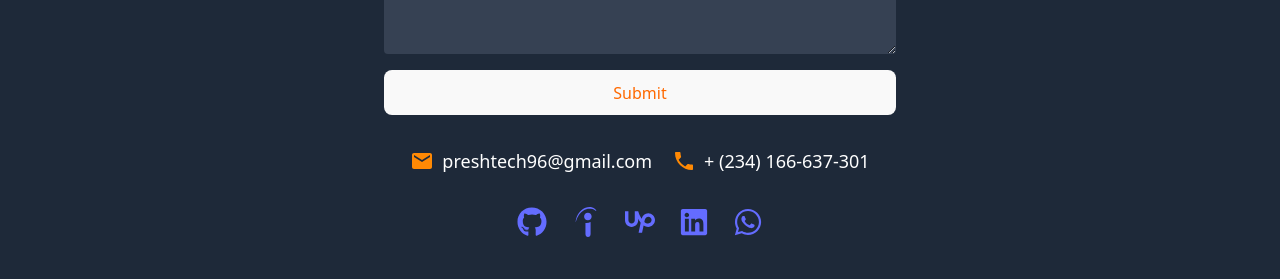
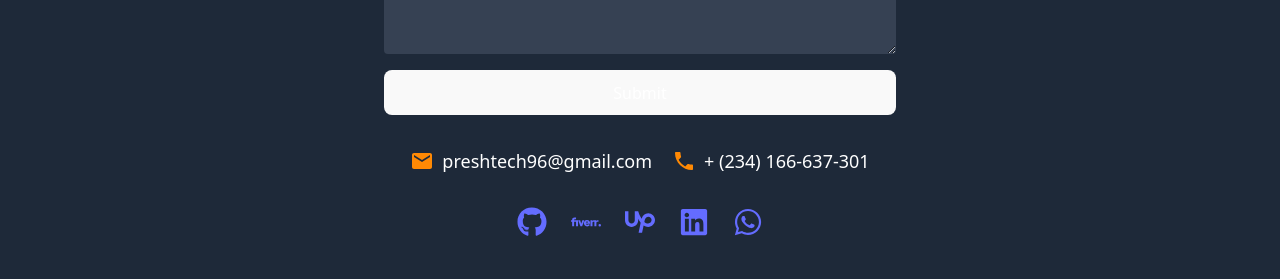
Before and after one commit to preshtech96/Preshtech-portfollio, a React (Vite) app: page / in a window 1280 px wide. Shown: the part 4242-4521 px from the top of the page. Built offline with nearby package versions, Linux system fonts and the light colour scheme.

Commit message:
Update Contact component with new links and icons

```diff
--- a/src/components/Contact.jsx
+++ b/src/components/Contact.jsx
@@ -1,7 +1,7 @@
 import { useState } from "react";
 import emailjs from "emailjs-com";
 import { FaGithub, FaLinkedin, FaWhatsapp } from "react-icons/fa";
-import { SiIndeed, SiUpwork } from "react-icons/si";
+import { SiFiverr, SiUpwork } from "react-icons/si";
 import { MdEmail, MdPhone } from "react-icons/md";
 
 const Contact = () => {
@@ -11,9 +11,11 @@ const Contact = () => {
     message: "",
   });
   const [status, setStatus] = useState("");
+
   const handleChange = (e) => {
     setFormData({ ...formData, [e.target.name]: e.target.value });
   };
+
   const handleSubmit = async (e) => {
     e.preventDefault();
     try {
@@ -31,6 +33,7 @@ const Contact = () => {
       setStatus("Failed to send message. Please try again.");
     }
   };
+
   return (
     <section className="p-10 bg-gray-800 text-white">
       <h3 className="text-3xl font-bold text-center mb-6">
@@ -69,12 +72,14 @@ const Contact = () => {
         ></textarea>
         <button
           type="submit"
-          className="bg-orange-500 text-orange-500 font-extrabold hover:bg-orange-600 transition p-3 rounded"
+          className="bg-orange-500 text-white font-extrabold hover:bg-orange-600 transition p-3 rounded"
         >
           Submit
         </button>
       </form>
+
       {status && <p className="text-center mt-4">{status}</p>}
+
       <div className="flex flex-col sm:flex-row text-center sm:text-left justify-center items-center gap-5 mt-8">
         <div className="flex items-center gap-2 text-lg">
           <MdEmail className="text-orange-400 text-2xl" />
@@ -89,6 +94,7 @@ const Contact = () => {
           </span>
         </div>
       </div>
+
       <div className="flex justify-center gap-6 mt-8">
         {[
           {
@@ -96,8 +102,8 @@ const Contact = () => {
             link: "https://github.com/preshtech96",
           },
           {
-            icon: <SiIndeed />,
-            link: "https://www.indeed.com/",
+            icon: <SiFiverr />,
+            link: "https://www.fiverr.com/s/KemB4kk",
           },
           {
             icon: <SiUpwork />,
@@ -105,7 +111,7 @@ const Contact = () => {
           },
           {
             icon: <FaLinkedin />,
-            link: "https://www.linkedin.com/in/festus-precious-thompson-oyiboka-3a5243365",
+            link: "https://www.linkedin.com/in/thompson-oyiboka-festus-precious-807932387",
           },
           {
             icon: <FaWhatsapp />,
```
